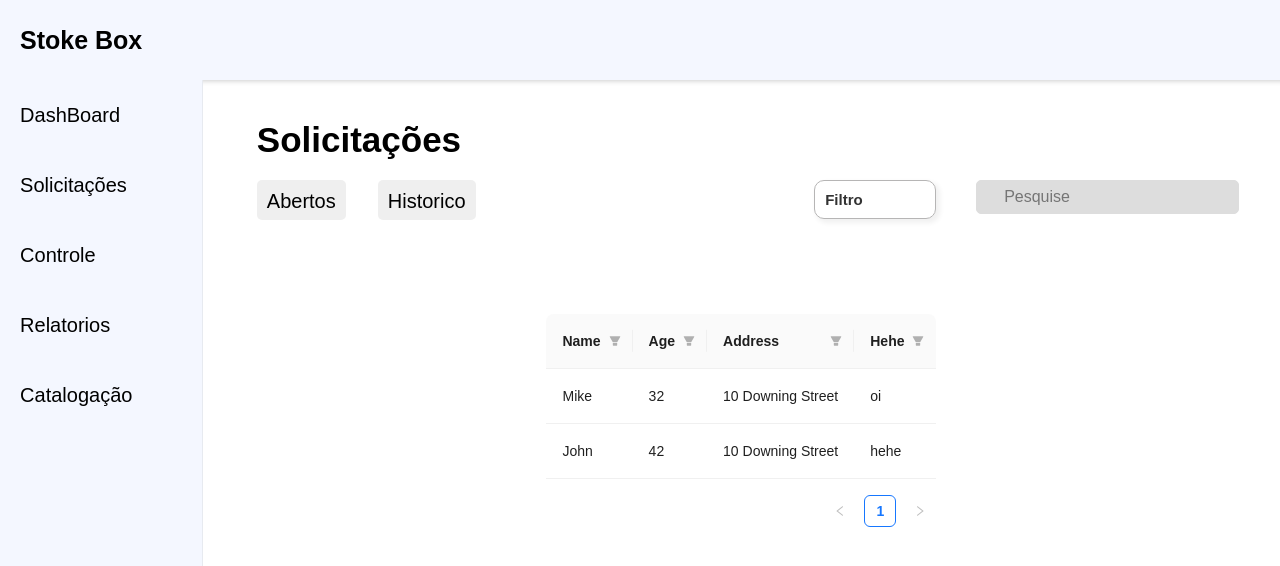
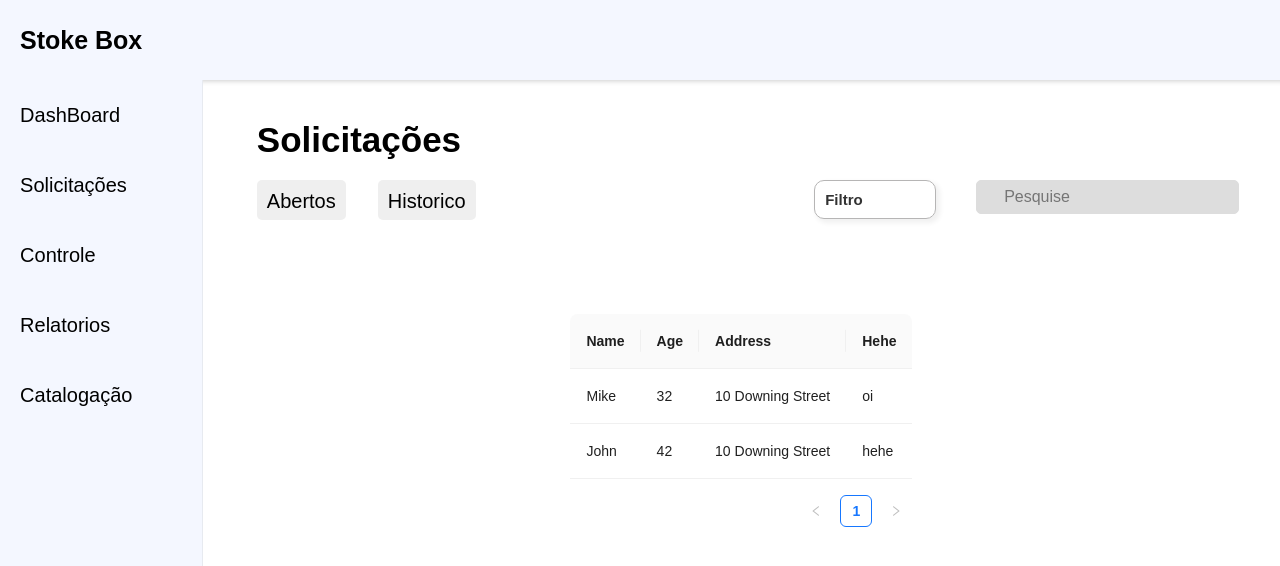
Before and after one commit to onDashCorporation/ACAI, a React (Vite) app in the folder frontend/: page /solicitacoes in a window 1280 px wide. Shown: the top 566 px of the page. Built offline with nearby package versions, Linux system fonts and the light colour scheme.

Commit message:
Fix: table map

```diff
--- a/frontend/src/pages/Solicitacoes/solicitacoes.jsx
+++ b/frontend/src/pages/Solicitacoes/solicitacoes.jsx
@@ -26,71 +26,37 @@ const solicitacoes = () => {
 
   const [filterop, setFilterop] = useState("Filtro");
   const [filteredInfo, setFilteredInfo] = useState({});
-  // const [dataSource, setDataSource] = useState([]);
 
-  // useEffect(() => {
-  //   fetchDataFromAPI();
-  // }, []);
 
-  // const fetchDataFromAPI = async () => {
-  //   try {
-  //     // Simulando uma requisição para obter os dados da API
-  //     const response = await axios.get('url_da_sua_api');
-  //     const data = response.data; // Dados recebidos da API
-  //     setDataSource(data);
-  //   } catch (error) {
-  //     console.error('Erro ao obter dados da API:', error);
-  //   }
-  // };
 
-  const getUniqueOptions = (data, key) => {
-    const uniqueOptions = new Set();
-    data.forEach((item) => {
-      uniqueOptions.add(item[key]);
-    });
-    return Array.from(uniqueOptions).map((value) => ({ text: value, value }));
-  };
+
   const columns = [
     {
       title: "Name",
       dataIndex: "name", // Chave correspondente nos dados
       key: "name",
-      filteredValue: filteredInfo.name || null,
-      filters: getUniqueOptions(dataSource, "name"),
-      onFilter: (value, record) => record.name.includes(value),
-      // filters: [], // Inicializar opções de filtro vazias
-      // filteredValue: filteredInfo.name || null,
-      // filters: getUniqueOptions(dataSource, "name"),
-      // onFilter: (value, record) => record.name.includes(value),
 
-      // Outros atributos omitidos por brevidade...
+
     },
     {
       title: "Age",
       dataIndex: "age",
       key: "age",
-      filters: [], // Inicializar opções de filtro vazias
-      filteredValue: filteredInfo.age || null,
-      onFilter: (value, record) => record.age.includes(value),
     },
     {
       title: "Address",
       dataIndex: "address",
       key: "address",
-      filters: [], // Inicializar opções de filtro vazias
-      filteredValue: filteredInfo.address || null,
-      onFilter: (value, record) => record.address.includes(value),
+
     },
     {
       title: "Hehe",
       dataIndex: "hehe",
       key: "hehe",
-      filters: [], // Inicializar opções de filtro vazias
-      filteredValue: filteredInfo.hehe || null,
-      onFilter: (value, record) => record.hehe.includes(value),
+
     },
   ];
-  console.log(dataSource);
+  // console.log(dataSource);
 
   return (
     <S.Body>
@@ -121,8 +87,8 @@ const solicitacoes = () => {
               showDeleteOption={true}
               dataSource={dataSource}
               columns={columns}
-              filteredInfo={filteredInfo}
-              setFilteredInfo={setFilteredInfo}
+
+
             />
           </S.TableConteiner>
         </S.Container>
```
